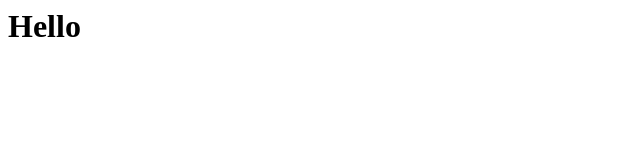
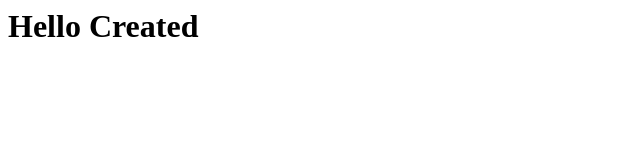
Before and after one commit to MustajabAptech/DemoRepo, a plain HTML site: page index.html in a window 1280 px wide. Shown: the whole page, without its empty margins (0-640 px from the left). Drawn offline with Linux system fonts and the light colour scheme.

Commit message:
Index file k ander change

```diff
--- a/index.html
+++ b/index.html
@@ -1,5 +1,5 @@
 <html>
   <h1>
-    Hello
+    Hello Created
   </h1>
 </html>
```
